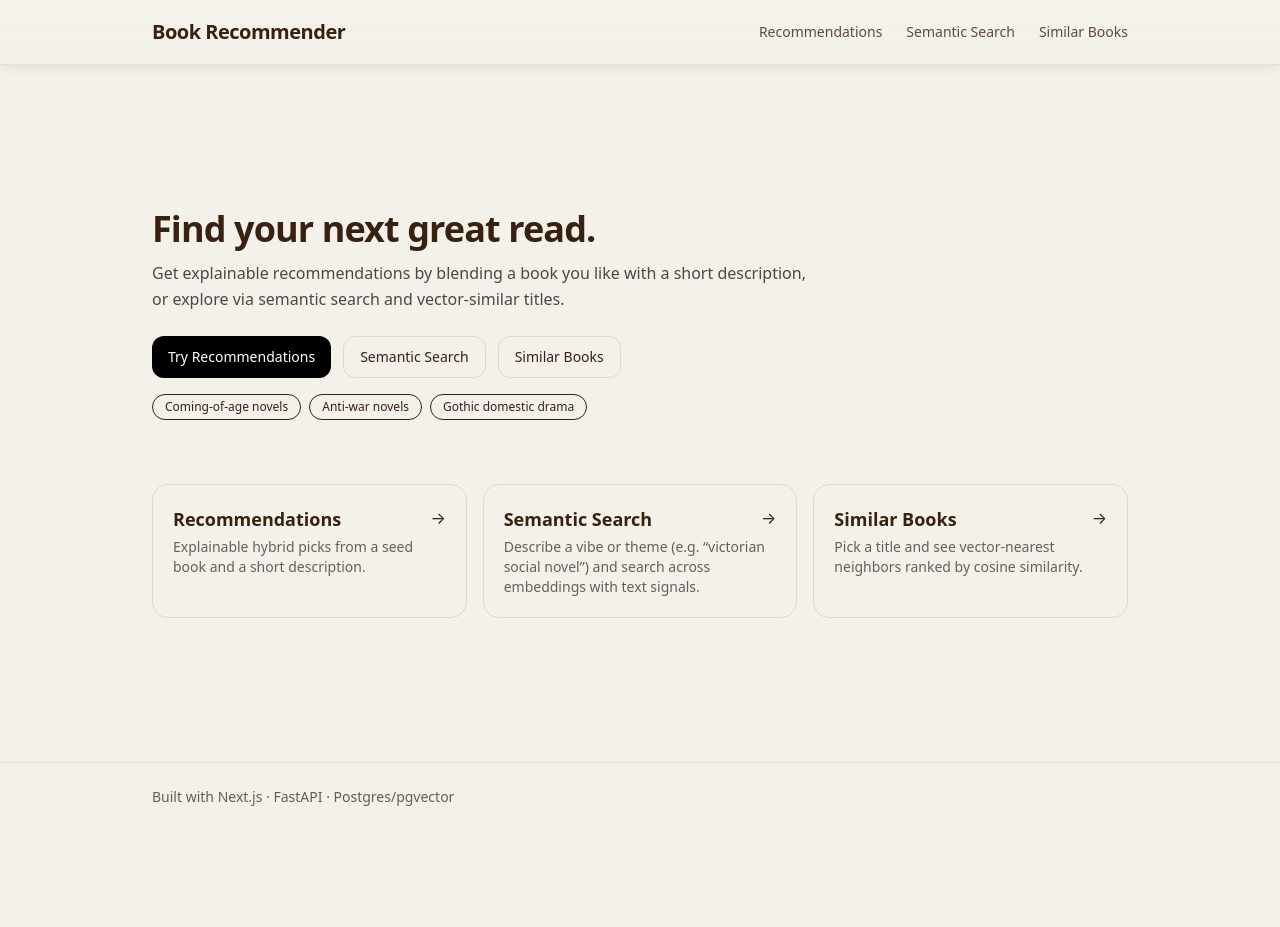
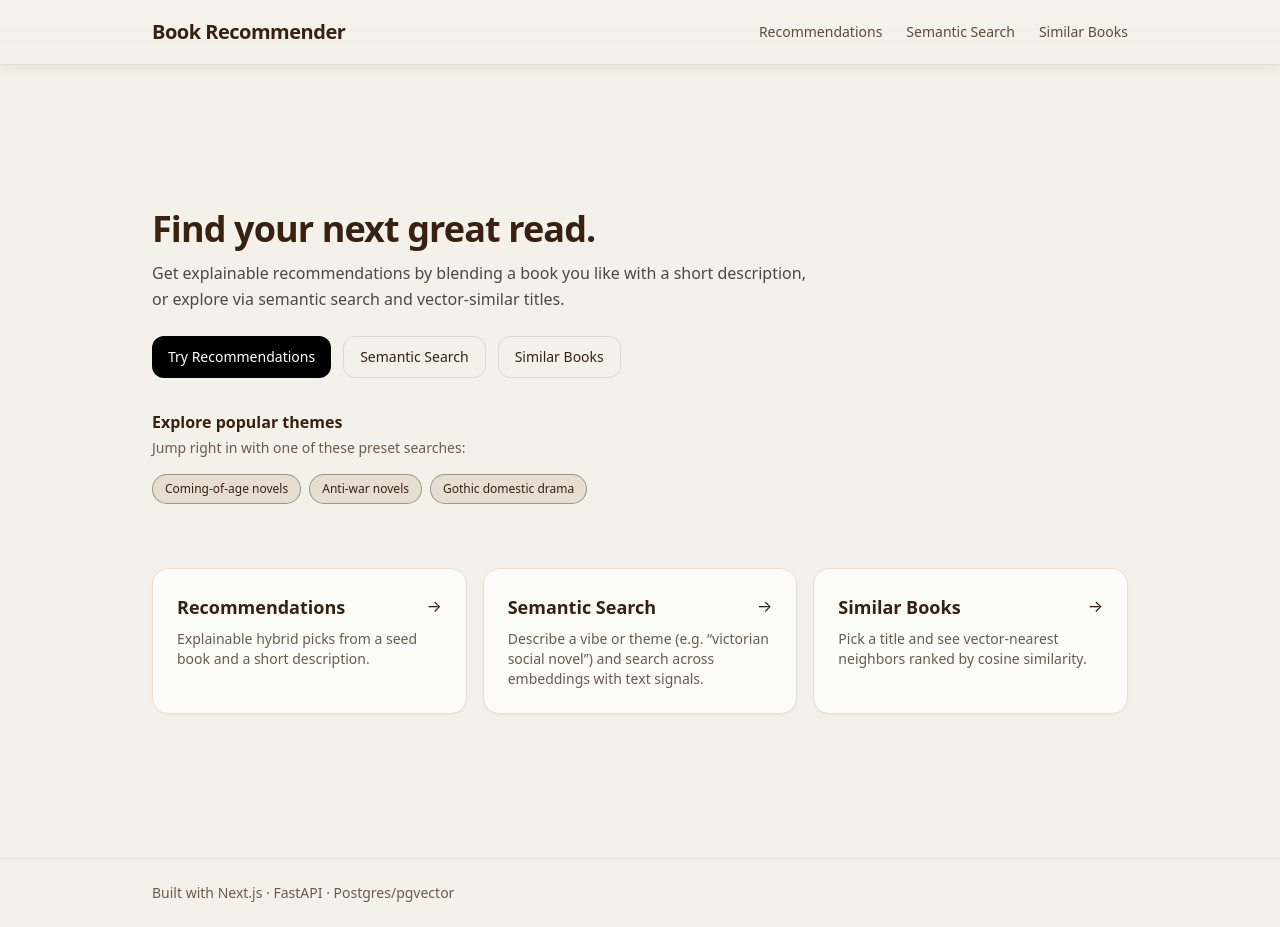
Before and after one commit to donnchadh00/explainable-book-recs, a Next.js app in the folder frontend/: page / in a window 1280 px wide. Before the commit the page ends 831 px from the top, so only its background shows below. Built offline with nearby package versions, Linux system fonts and the light colour scheme.

Commit message:
feat(ui): restyle homepage cards and preset section

```diff
--- a/frontend/src/app/page.tsx
+++ b/frontend/src/app/page.tsx
@@ -13,13 +13,16 @@ function Card({
   return (
     <Link
       href={href}
-      className="group block rounded-2xl border border-black/10 dark:border-white/10 p-5 hover:shadow-md transition-shadow focus:outline-none focus:ring-2 focus:ring-black/30 dark:focus:ring-white/30"
+      className="group block rounded-2xl border border-[rgb(var(--border-warm))]
+                p-6 shadow-sm hover:shadow-md hover:-translate-y-0.5 transition-all duration-300 card"
       >
-      <div className="flex items-center justify-between">
-        <h3 className="text-lg font-semibold">{title}</h3>
-        <span aria-hidden className="translate-x-0 group-hover:translate-x-0.5 transition-transform">→</span>
+      <div className="flex items-center justify-between mb-2">
+        <h3 className="text-lg font-semibold group-hover:text-[rgb(var(--accent))] transition-colors">
+          {title}
+        </h3>
+        <span aria-hidden className="translate-x-0 group-hover:translate-x-0.5 text-[rgb(var(--accent))] transition-transform">→</span>
       </div>
-      <p className="mt-1 text-sm text-black/60 dark:text-white/60">{desc}</p>
+      <p className="mt-1 text-sm text-muted">{desc}</p>
     </Link>
   );
 }
@@ -63,16 +66,26 @@ export default function Home() {
         </div>
 
         {/* Quick presets linking into /recs via query param */}
+        <div className="mt-8">
+          <h2 className="text-base font-semibold text-[rgb(var(--accent))] mb-1">
+            Explore popular themes
+          </h2>
+          <p className="text-sm text-muted mb-3">
+            Jump right in with one of these preset searches:
+          </p>
           <div className="mt-4 flex flex-wrap gap-2">
             {recPresets.map(p => (
               <Link
                 key={p.label}
                 href={`/recs?q=${encodeURIComponent(p.q)}`}
-              className="rounded-full border px-3 py-1 text-xs hover:bg-black/5 dark:hover:bg-white/10 transition"
+                className="rounded-full border border-[rgb(var(--accent))]/40 text-[rgb(var(--accent))]
+                          px-3 py-1.5 text-xs font-medium bg-[rgb(var(--accent-soft))]/40
+                          hover:bg-[rgb(var(--accent-soft))]/70 transition-all duration-200 hover:-translate-y-0.5 hover:shadow-sm"
               >
                 {p.label}
               </Link>
             ))}
+          </div>
         </div>
       </section>
 
```
Lines whose indentation alone changed are shown as unchanged.
